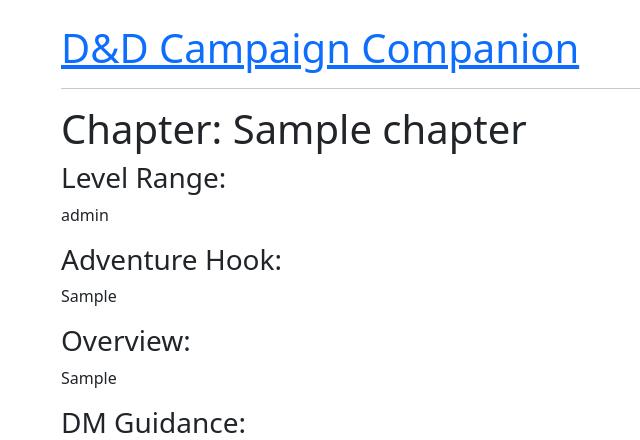
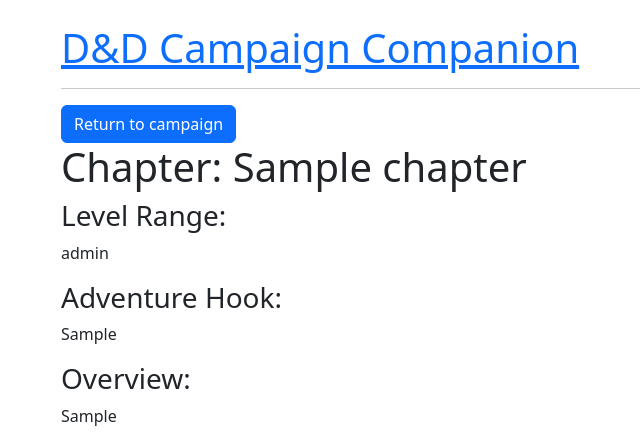
Before and after one commit to warrenb95/dnd-companion, a Django app: page /chapters/1/ in a window 1280 px wide. Shown: the top 440 px of the page, without its empty margins (21-661 px from the left). Run offline with Django 5.2, Linux system fonts and the light colour scheme; tables that the repository leaves empty hold one stand-in row (values such as "Sample post").

Commit message:
redirects now back to the campaign details instead of the campaigns list

```diff
--- a/campaigns/templates/chapters/chapter_detail.html
+++ b/campaigns/templates/chapters/chapter_detail.html
@@ -1,6 +1,7 @@
 {% extends "base.html" %}
 {% block title %}Chapter Details{%endblock%}
 {% block content %}
+<a href="{% url 'campaigns:campaign_detail' chapter.campaign.id %}" class="btn btn-primary">Return to campaign</a>
 <h1>Chapter: {{ chapter.title }}</h1>
 
 <h3>Level Range:</h3>
--- a/campaigns/templates/chapters/chapter_form.html
+++ b/campaigns/templates/chapters/chapter_form.html
@@ -6,5 +6,6 @@
     {% csrf_token %}
     {{ form.as_p }}
     <button type="submit" class="btn btn-success">Save</button>
+    <a href="{% url 'campaigns:campaign_detail' chapter.campaign.id %}" class="btn btn-danger">Cancel</a>
 </form>
 {% endblock %}
--- a/campaigns/templates/characters/character_form.html
+++ b/campaigns/templates/characters/character_form.html
@@ -6,5 +6,6 @@
 <form method="post">
   {% csrf_token %} {{ form.as_p }}
     <button type="submit" class="btn btn-success">Save</button>
+    <a href="{% url 'campaigns:campaign_detail' campaign.id %}" class="btn btn-danger">Cancel</a>
 </form>
 {% endblock %}
--- a/campaigns/templates/locations/location_form.html
+++ b/campaigns/templates/locations/location_form.html
@@ -6,6 +6,6 @@
     {% csrf_token %}
     {{ form.as_p }}
     <button type="submit" class="btn btn-success">Save</button>
+    <a href="{% url 'campaigns:campaign_detail' campaign.id %}" class="btn btn-danger">Cancel</a>
 </form>
-<a href="{% url 'campaigns:campaign_list' %}" class="btn btn-secondary mt-2">Cancel</a>
 {% endblock %}
--- a/campaigns/templates/npcs/npc_form.html
+++ b/campaigns/templates/npcs/npc_form.html
@@ -6,6 +6,6 @@
     {% csrf_token %}
     {{ form.as_p }}
     <button type="submit" class="btn btn-success">Save</button>
+    <a href="{% url 'campaigns:campaign_detail' campaign.id %}" class="btn btn-danger">Cancel</a>
 </form>
-<a href="{% url 'campaigns:campaign_list' %}" class="btn btn-secondary mt-2">Cancel</a>
 {% endblock %}
--- a/campaigns/templates/sessions/session_form.html
+++ b/campaigns/templates/sessions/session_form.html
@@ -6,6 +6,6 @@
     {% csrf_token %}
     {{ form.as_p }}
     <button type="submit" class="btn btn-success">Save</button>
+    <a href="{% url 'campaigns:campaign_detail' campaign.id %}" class="btn btn-danger">Cancel</a>
 </form>
-<a href="{% url 'campaigns:campaign_list' %}" class="btn btn-secondary mt-2">Cancel</a>
 {% endblock %}
--- a/campaigns/views.py
+++ b/campaigns/views.py
@@ -27,7 +27,6 @@ from .forms import (
     NPCForm,
     SessionNoteForm,
     CharacterSummaryForm,
-    ChapterUploadForm,
 )
 from .llm import (
     generate_session_summary,
@@ -95,6 +94,12 @@ class LocationCreateView(CreateView):
     form_class = LocationForm
     template_name = "locations/location_form.html"
 
+    def get_context_data(self, **kwargs):
+        context = super().get_context_data(**kwargs)
+        campaign = get_object_or_404(Campaign, pk=self.kwargs["campaign_id"])
+        context["campaign"] = campaign
+        return context
+
     def form_valid(self, form):
         campaign = get_object_or_404(Campaign, pk=self.kwargs["campaign_id"])
         form.instance.campaign = campaign
@@ -109,6 +114,12 @@ class LocationUpdateView(UpdateView):
     form_class = LocationForm
     template_name = "locations/location_form.html"
 
+    def get_context_data(self, **kwargs):
+        context = super().get_context_data(**kwargs)
+        campaign = get_object_or_404(Campaign, pk=self.kwargs["campaign_id"])
+        context["campaign"] = campaign
+        return context
+
     def get_success_url(self):
         return self.object.campaign.get_absolute_url()
 
@@ -117,6 +128,12 @@ class NPCCreateView(CreateView):
     model = NPC
     form_class = NPCForm
     template_name = "npcs/npc_form.html"
+
+    def get_context_data(self, **kwargs):
+        context = super().get_context_data(**kwargs)
+        campaign = get_object_or_404(Campaign, pk=self.kwargs["campaign_id"])
+        context["campaign"] = campaign
+        return context
 
     def form_valid(self, form):
         campaign = get_object_or_404(Campaign, pk=self.kwargs["campaign_id"])
@@ -131,6 +148,12 @@ class NPCUpdateView(UpdateView):
     model = NPC
     form_class = NPCForm
     template_name = "npcs/npc_form.html"
+
+    def get_context_data(self, **kwargs):
+        context = super().get_context_data(**kwargs)
+        campaign = get_object_or_404(Campaign, pk=self.kwargs["campaign_id"])
+        context["campaign_id"] = campaign
+        return context
 
     def get_success_url(self):
         return self.object.campaign.get_absolute_url()
@@ -155,6 +178,13 @@ class SessionNoteCreateView(CreateView):
     model = SessionNote
     form_class = SessionNoteForm
     template_name = "sessions/session_form.html"
+
+    def get_context_data(self, **kwargs):
+        context = super().get_context_data(**kwargs)
+        chapter = get_object_or_404(Chapter, pk=self.kwargs["chapter_id"])
+        context["campaign"] = chapter.campaign
+        return context
+
 
     def form_valid(self, form):
         chapter = get_object_or_404(Chapter, pk=self.kwargs["chapter_id"])
```
Also changed, not shown: TODO.md (+4 -2 lines), campaigns/templates/campaigns/chat_confirm_delete.html (deleted, +0 -11 lines), campaigns/templates/campaigns/chat_edit.html (deleted, +0 -10 lines).
